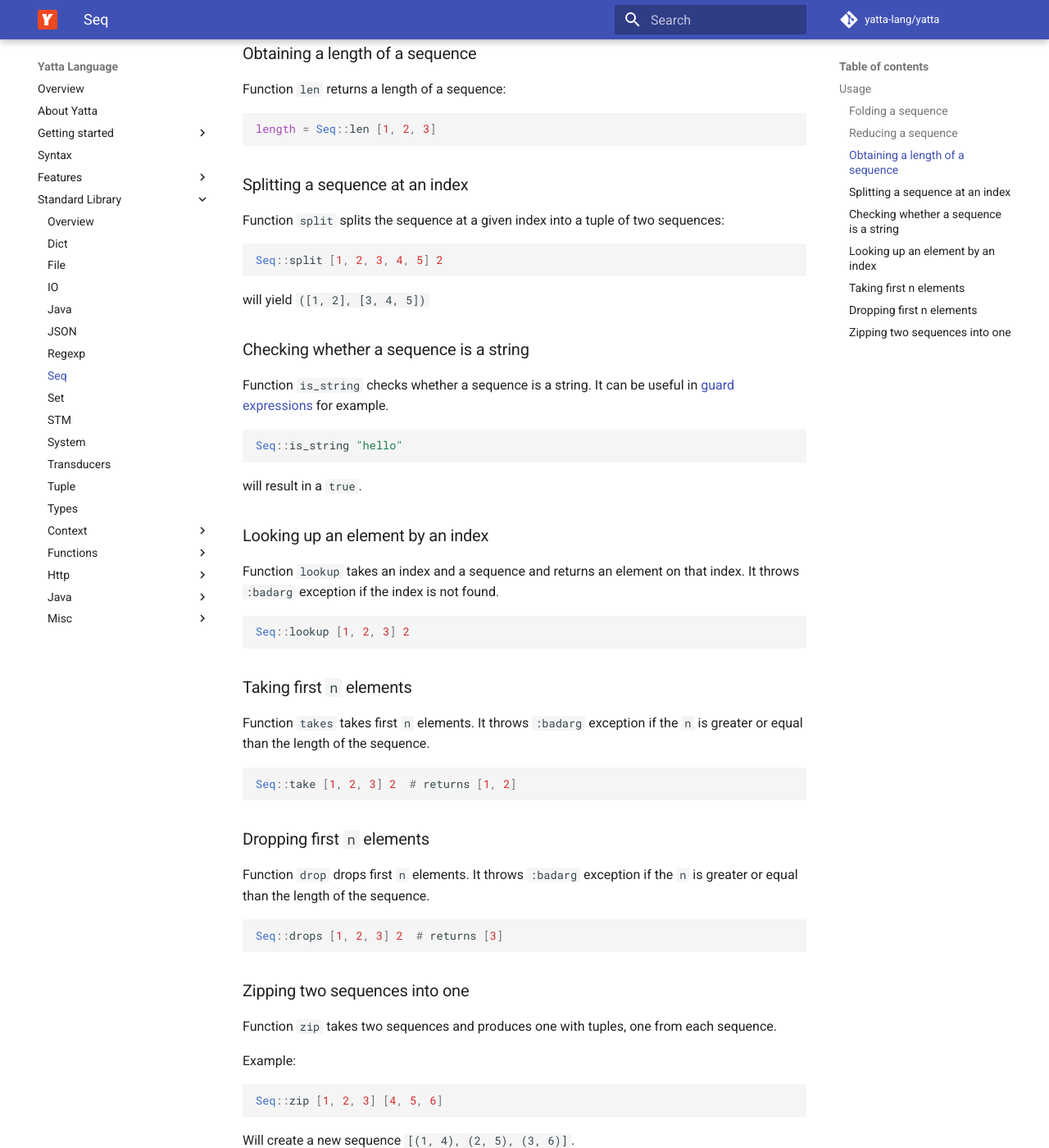
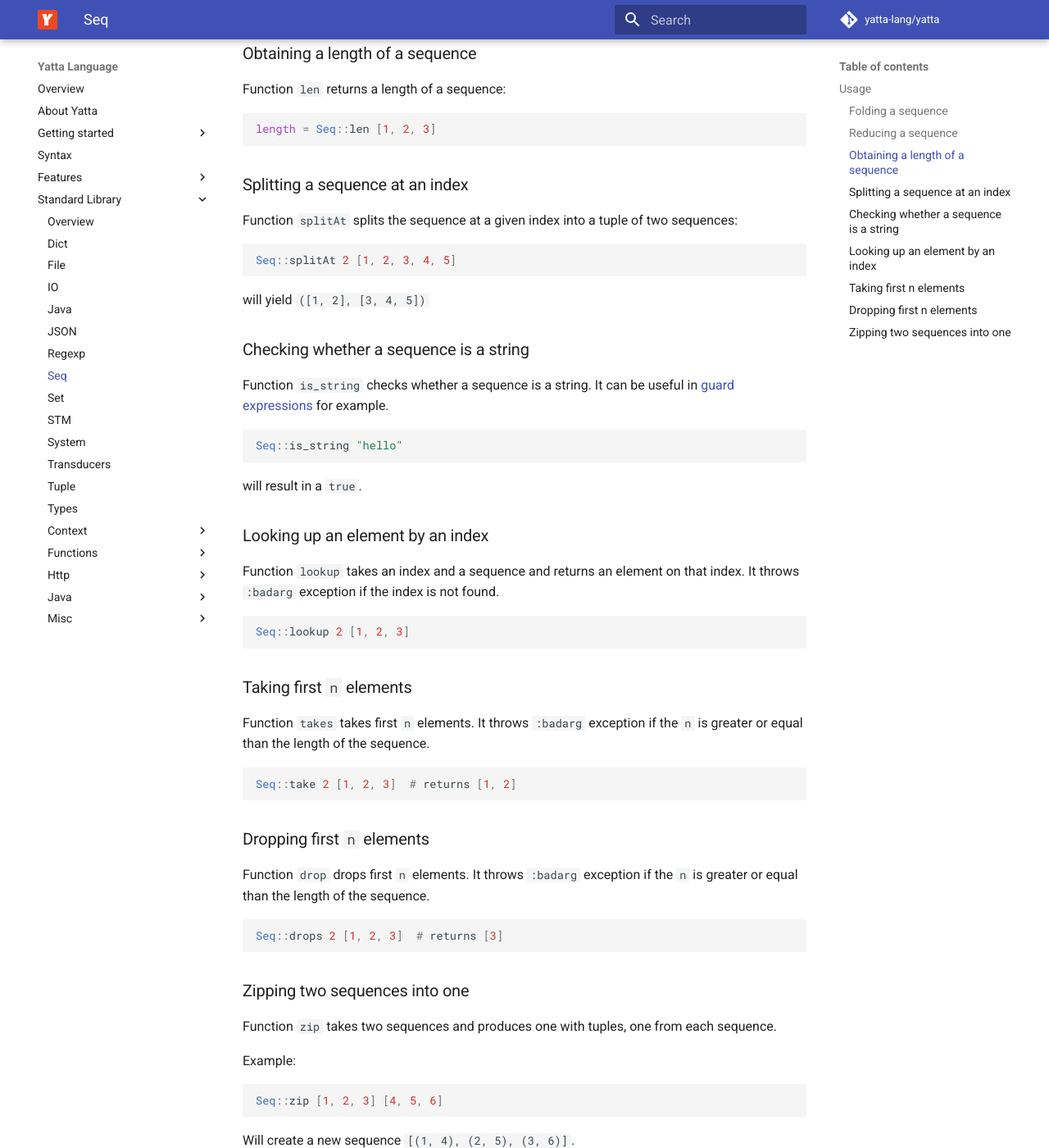
Before and after one commit to yona-lang/homepage, an MkDocs documentation site: the page built from docs/stdlib/seq.md, in a window 1280 px wide and 1400 px high, scrolled down 1119 px. Shown: the whole window at 82% size. Built offline with MkDocs 1.6.1 and Material for MkDocs 9.7.7, drawn with Linux system fonts in a browser that asks for light colours; comment, search, counter and statistics services are not loaded.

Commit message:
fix seq docs

````diff
--- a/docs/stdlib/seq.md
+++ b/docs/stdlib/seq.md
@@ -46,9 +46,9 @@ length = Seq::len [1, 2, 3]
 ```
 
 ### Splitting a sequence at an index
-Function `split` splits the sequence at a given index into a tuple of two sequences:
+Function `splitAt` splits the sequence at a given index into a tuple of two sequences:
 ```haskell
-Seq::split [1, 2, 3, 4, 5] 2
+Seq::splitAt 2 [1, 2, 3, 4, 5]
 ```
 
 will yield `([1, 2], [3, 4, 5])`
@@ -64,19 +64,19 @@ will result in a `true`.
 ### Looking up an element by an index
 Function `lookup` takes an index and a sequence and returns an element on that index. It throws `:badarg` exception if the index is not found.
 ```haskell
-Seq::lookup [1, 2, 3] 2
+Seq::lookup 2 [1, 2, 3]
 ```
 
 ### Taking first `n` elements
 Function `takes` takes first `n` elements.  It throws `:badarg` exception if the `n` is greater or equal than the length of the sequence.
 ```haskell
-Seq::take [1, 2, 3] 2  # returns [1, 2]
+Seq::take 2 [1, 2, 3]  # returns [1, 2]
 ```
 
 ### Dropping first `n` elements
 Function `drop` drops first `n` elements.  It throws `:badarg` exception if the `n` is greater or equal than the length of the sequence.
 ```haskell
-Seq::drops [1, 2, 3] 2  # returns [3]
+Seq::drops 2 [1, 2, 3]  # returns [3]
 ```
 
 ### Zipping two sequences into one
````
